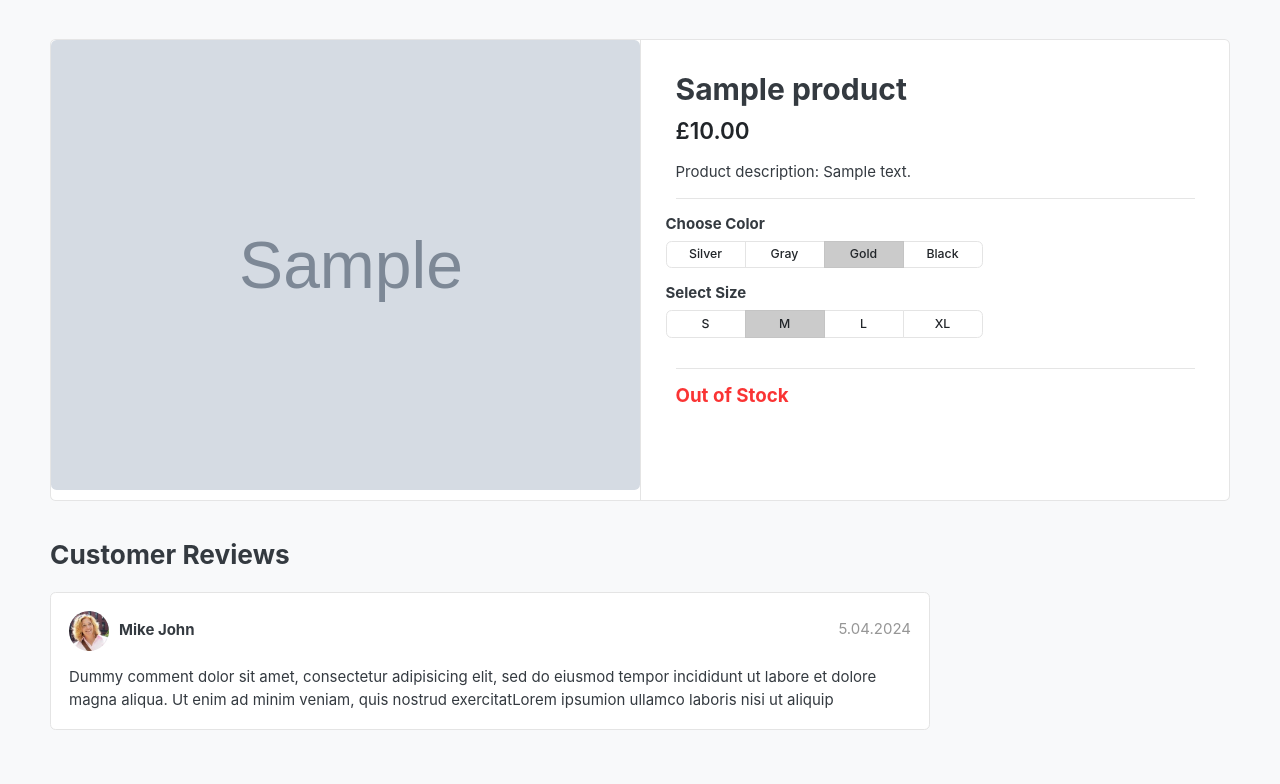
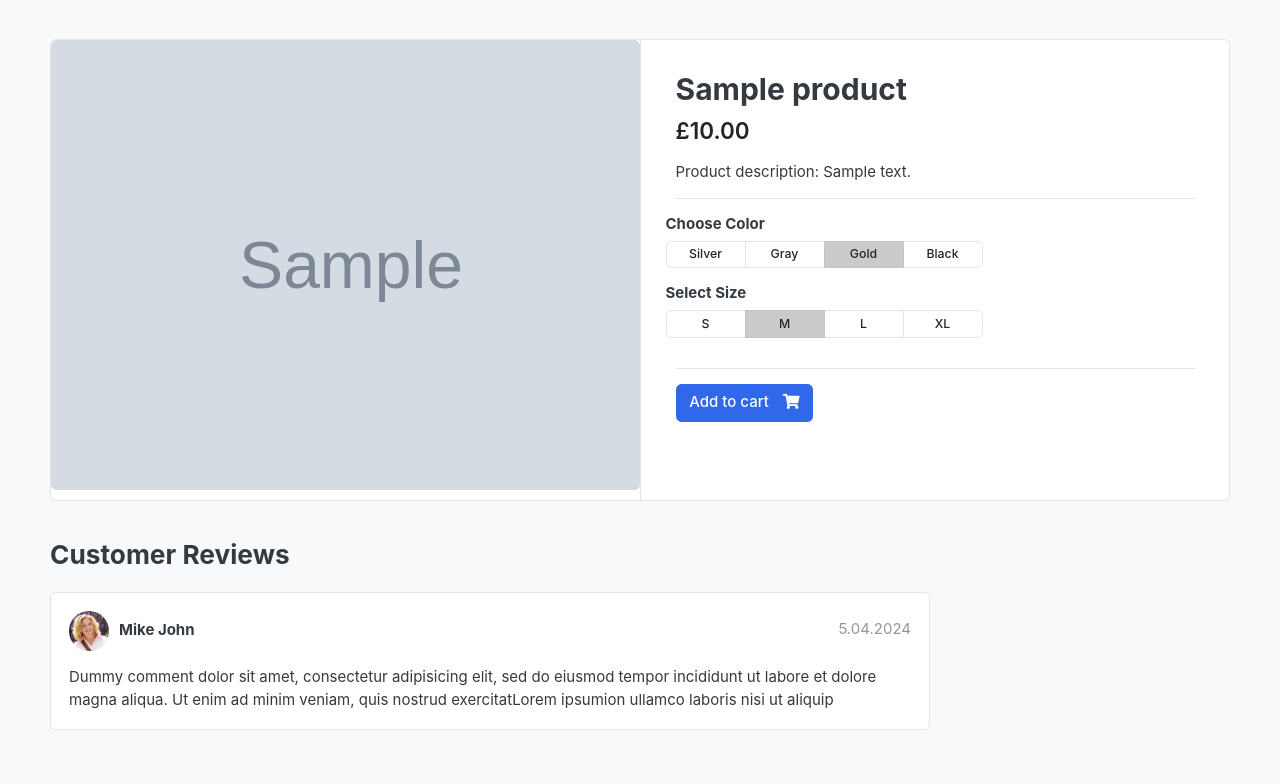
Before and after one commit to kobe5pts/solo_assessment_2024_CS551Q, a Django app: a page that uses templates/store/product_detail.html in a window 1280 px wide. Shown: the part 119-903 px from the top of the page. Run offline with Django 4.2, Linux system fonts and the light colour scheme; tables that the repository leaves empty hold one stand-in row (values such as "Sample post"); grey boxes marked "Sample" are stand-in pictures; some libraries are stand-ins or nearby versions; some web fonts are replaced.

Commit message:
added a  new field to product_shop model & admin; included out-of-stock to templates

```diff
--- a/products_shop/admin.py
+++ b/products_shop/admin.py
@@ -5,6 +5,6 @@ from .models import Product
 
 class ProductAdmin(admin.ModelAdmin):
     prepopulated_fields = {'slug': ('product_name',)}
-    list_display = ('product_name', 'price', 'in_stock','is_active', 'category', 'created')
+    list_display = ('product_name', 'price', 'stock', 'in_stock','is_active', 'category', 'modified_date')
 
 admin.site.register(Product, ProductAdmin)
--- a/products_shop/models.py
+++ b/products_shop/models.py
@@ -10,11 +10,13 @@ class Product(models.Model):
     product_description = models.TextField(blank=True)
     image_url = models.URLField()
     slug = models.SlugField(max_length=255, unique=True, blank=True)
+    stock = models.IntegerField(default=1)  # default set to 1, since each product has only one item on the CSV file
     in_stock = models.BooleanField(default=True)
     is_active = models.BooleanField(default=True)
+    category = models.ForeignKey(Category, related_name='products', on_delete=models.CASCADE)
     created = models.DateTimeField(auto_now_add=True)
     updated = models.DateTimeField(auto_now=True)
-    category = models.ForeignKey(Category, related_name='products', on_delete=models.CASCADE)
+    modified_date = models.DateTimeField(auto_now=True)
 
     class Meta:
         ordering = ('-created',)
--- a/templates/store/product_detail.html
+++ b/templates/store/product_detail.html
@@ -68,7 +68,7 @@
                 </div>
             </div> <!-- row.// -->
             <hr>
-            {% if single_product.in_stock != in_stock %}
+            {% if single_product.stock <= 0 %}
                 <h5 class="text-danger">Out of Stock</h5>
             {% else %}
                 <a href="./product_detail.html" class="btn  btn-primary"> <span class="text">Add to cart</span> <i class="fas fa-shopping-cart"></i>  </a>
--- a/templates/store/store.html
+++ b/templates/store/store.html
@@ -141,7 +141,11 @@
 						<span class="price">£{{ product.price }}</span>
 					</div> <!-- price-wrap.// -->
 				</div>
-				<a href="#" class="btn btn-block btn-primary">Add to cart </a>
+				{% if product.stock <= 0 %}
+					<h5 class="text-danger">Out of Stock</h5>
+				{% else %}
+					<a href="#" class="btn btn-block btn-primary">Add to cart </a>
+				{% endif %}
 			</figcaption>
 		</figure>
 	</div> <!-- col.// -->
```
Also changed, not shown: products_shop/migrations/0002_product_modified_date_product_stock.py (added).
